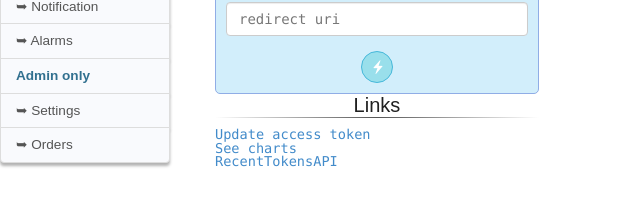
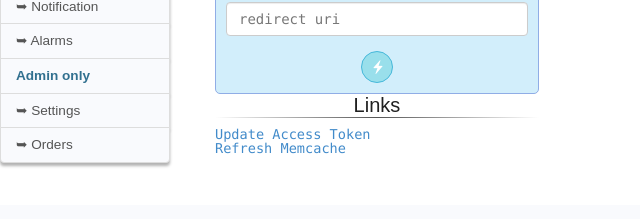
Before and after one commit to hello/hello-admin, a Python web app: template templates/settings.html in a window 1280 px wide. Shown: the part 879-1098 px from the top of the page, without its empty margins (0-640 px from the left). After the commit the page ends 1046 px from the top, so only its background shows below. Run offline with Jinja, Linux system fonts and the light colour scheme; the template is opened without the code that fills it, so the values that code supplies are empty.

Commit message:
Add refresh memcache link to /settings

```diff
--- a/templates/settings.html
+++ b/templates/settings.html
@@ -27,9 +27,8 @@
           <p><a target="_blank" href="/api/create_groups"> Create group entity</a></p>
           <p><a target="_blank" href="/api/create_key_store_locker"> Create key store locker</a></p>
         {% endif %}
-        <p><a target="_blank" href="/update"> Update access token</a></p>
-        <p><a target="_blank" href="/charts"> See charts</a></p>
-        <p><a target="_blank" href="/api/recent_tokens"> RecentTokensAPI</a></p>
+        <p><a target="_blank" href="/update"> Update Access Token</a></p>
+        <p><a target="_blank" href="/refresh_memcache"> Refresh Memcache</a></p>
     </div>
     <div class="col-xxl col-xs-8 col-md-8 col-lg-8">
         <h3>Manage Apps Scopes</h3>
```
